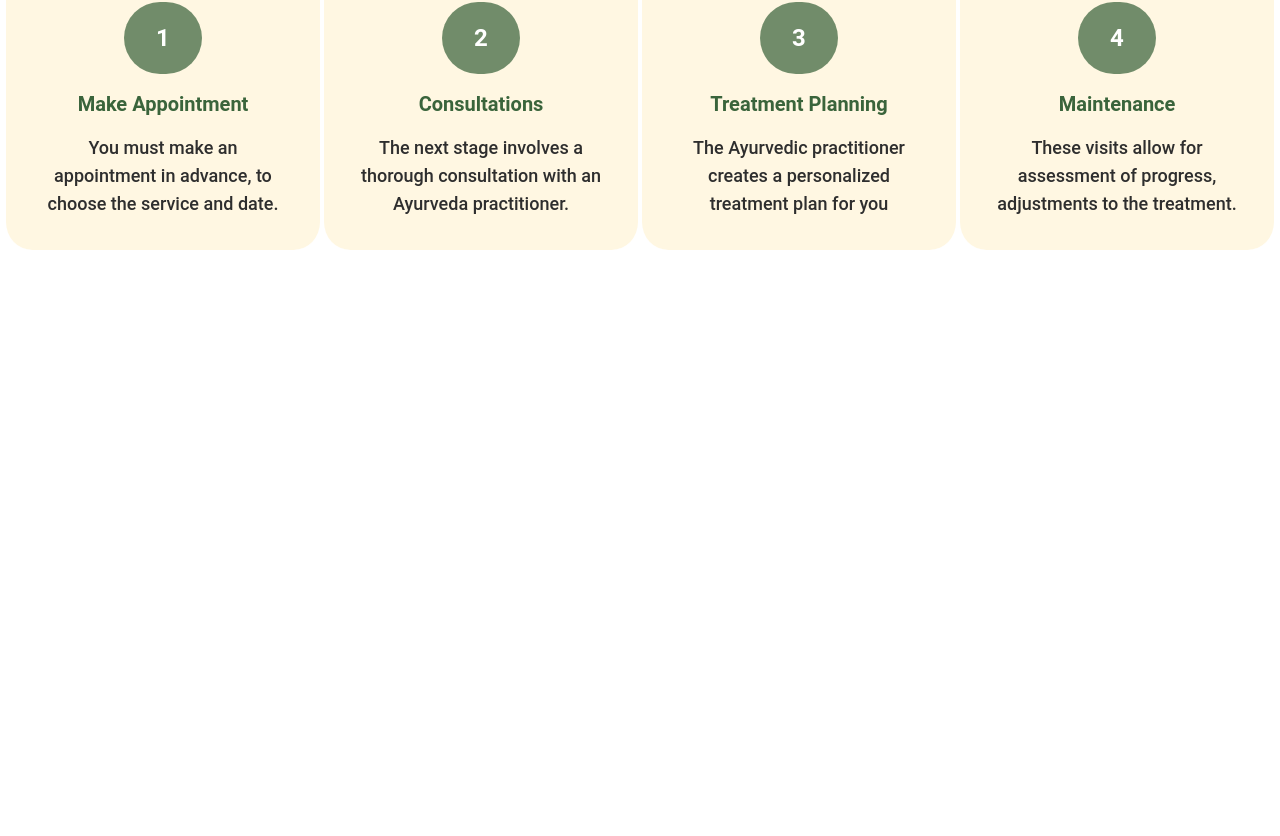
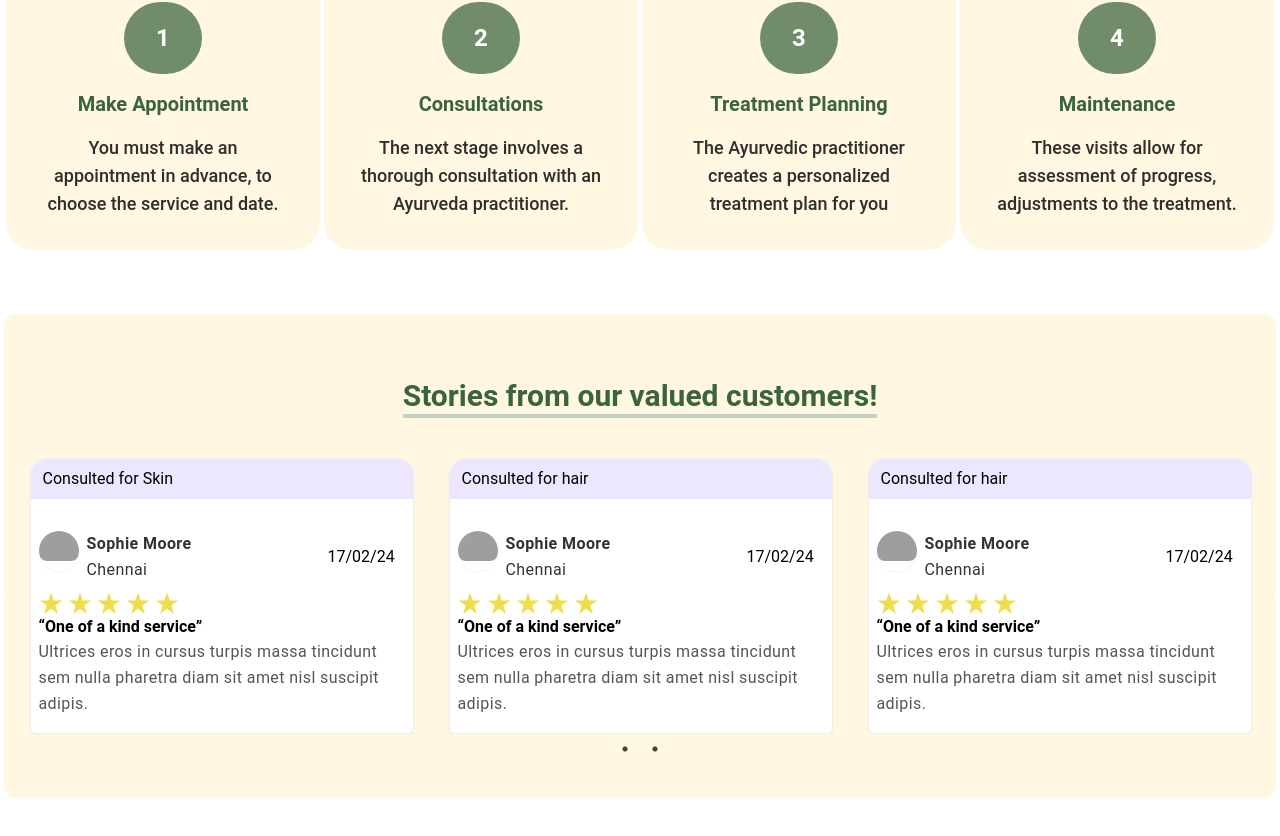
Before and after one commit to svivek19/Amrutam-Pharmaceutical, a React (Vite) app: page / in a window 1280 px wide. Shown: the part 2752-3588 px from the top of the page. Before the commit the page ends 3146 px from the top, so only its background shows below. Built offline with nearby package versions, Linux system fonts and the light colour scheme; grey boxes are pictures that could not be loaded.

Commit message:
reviews page finish

```diff
--- a/src/App.jsx
+++ b/src/App.jsx
@@ -1,5 +1,6 @@
 import Banner from "./components/Banner/Banner";
 import Consultations from "./components/Consultations/Consultations";
+import ValidCustomers from "./components/Customers/ValidCustomers";
 import Harmony from "./components/Harmony/Harmony";
 import Magic from "./components/Magic/Magic";
 import Approach from "./components/approach/Approach";
@@ -7,11 +8,12 @@ import Approach from "./components/approach/Approach";
 function App() {
   return (
     <div className="max-w-7xl mx-auto mb-20 ">
-     <Banner/>
-     <Magic/>
-     <Consultations/>
-     <Harmony/>
-     <Approach/>
+      <Banner />
+      <Magic />
+      <Consultations />
+      <Harmony />
+      <Approach />
+      <ValidCustomers />
     </div>
   );
 }
--- /dev/null
+++ b/src/components/Customers/ValidCustomers.jsx
@@ -0,0 +1,154 @@
+import React from "react";
+import Slider from "react-slick/lib/slider";
+
+const ValidCustomers = () => {
+  const settings = {
+    dots: true,
+    infinite: false,
+    speed: 500,
+    slidesToShow: 3,
+    slidesToScroll: 4,
+    initialSlide: 0,
+    responsive: [
+      {
+        breakpoint: 480,
+        settings: {
+          slidesToShow: 1,
+          slidesToScroll: 1,
+        },
+      },
+    ],
+  };
+  return (
+    <div className="py-16 bg-[#FFF7E2] px-2 mx-1 rounded-xl">
+      <div className="flex flex-col items-center space-y-5 px-1">
+        <h1 className="text-[#3A643B] text-center font-bold text-xl md:text-3xl border-b-4 max-w-[536px] border-[#C3D0C4]">
+          Stories from our valued customers!
+        </h1>
+      </div>
+
+      <div className="slider-container mt-10">
+        <Slider {...settings}>
+          {users.map((user, index) => (
+            <div key={index}>
+              <div className="flex flex-col justify-between rounded-md border border-neutral-800 bg-white rounded-t-2xl shadow-sm max-w-sm mx-auto">
+                <span className="bg-[#ECE7FF] py-2 px-3 rounded-t-2xl">
+                  {user.heading}
+                </span>
+                <div className="mt-6 flex items-center gap-6">
+                  <div className="flex p-2">
+                    <div className="h-10 w-10 overflow-hidden rounded-full shadow-sm outline-neutral-800">
+                      <div className="relative inline-block overflow-hidden rounded-lg border-neutral-800">
+                        <img
+                          alt={user.name}
+                          src={user.img}
+                          width="80"
+                          height="80"
+                          decoding="async"
+                          data-nimg="1"
+                          className="inline-block"
+                          loading="lazy"
+                          style={{ color: "transparent" }}
+                        />
+                      </div>
+                    </div>
+                    <div className="text-[#333333]">
+                      <p className="leading-relaxed tracking-wide font-semibold mx-2">
+                        {user.name}
+                      </p>
+                      <p className="leading-relaxed tracking-wide mx-2">
+                        {user.place}
+                      </p>
+                    </div>
+                  </div>
+                  <div className="ml-14 md:ml-24">
+                    <h1>{user.date}</h1>
+                  </div>
+                </div>
+
+                <div className="px-2">
+                  <svg
+                    width="140"
+                    height="24"
+                    viewBox="0 0 140 24"
+                    fill="none"
+                    xmlns="http://www.w3.org/2000/svg"
+                  >
+                    <path
+                      d="M23.25 9.45H14.6625L12 1.125L9.3375 9.45H0.75L7.6875 14.5875L5.0625 22.875L12 17.7375L18.9375 22.875L16.275 14.55L23.25 9.45Z"
+                      fill="#EEDE4D"
+                    />
+                    <path
+                      d="M52.25 9.45H43.6625L41 1.125L38.3375 9.45H29.75L36.6875 14.5875L34.0625 22.875L41 17.7375L47.9375 22.875L45.275 14.55L52.25 9.45Z"
+                      fill="#EEDE4D"
+                    />
+                    <path
+                      d="M81.25 9.45H72.6625L70 1.125L67.3375 9.45H58.75L65.6875 14.5875L63.0625 22.875L70 17.7375L76.9375 22.875L74.275 14.55L81.25 9.45Z"
+                      fill="#EEDE4D"
+                    />
+                    <path
+                      d="M110.25 9.45H101.662L99 1.125L96.3375 9.45H87.75L94.6875 14.5875L92.0625 22.875L99 17.7375L105.938 22.875L103.275 14.55L110.25 9.45Z"
+                      fill="#EEDE4D"
+                    />
+                    <path
+                      d="M139.25 9.45H130.662L128 1.125L125.337 9.45H116.75L123.688 14.5875L121.062 22.875L128 17.7375L134.938 22.875L132.275 14.55L139.25 9.45Z"
+                      fill="#EEDE4D"
+                    />
+                  </svg>
+                </div>
+
+                <div className="px-2">
+                  <q className="my-2 font-semibold">{user.quates}</q>
+                  <p className="text-base font-normal leading-relaxed tracking-wide text-[#555555] pb-4">
+                    {user.para}
+                  </p>
+                </div>
+              </div>
+            </div>
+          ))}
+        </Slider>
+      </div>
+    </div>
+  );
+};
+
+export default ValidCustomers;
+
+const users = [
+  {
+    heading: "Consulted for Skin",
+    name: "Sophie Moore ",
+    place: "Chennai",
+    date: "17/02/24",
+    quates: "One of a kind service",
+    img: "https://ps.w.org/user-avatar-reloaded/assets/icon-256x256.png?rev=2540745",
+    para: "Ultrices eros in cursus turpis massa tincidunt sem nulla pharetra diam sit amet nisl suscipit adipis.",
+  },
+  {
+    heading: "Consulted for hair",
+    name: "Sophie Moore  ",
+    place: "Chennai",
+    date: "17/02/24",
+    img: "https://ps.w.org/user-avatar-reloaded/assets/icon-256x256.png?rev=2540745",
+    quates: "One of a kind service",
+    para: "Ultrices eros in cursus turpis massa tincidunt sem nulla pharetra diam sit amet nisl suscipit adipis.",
+  },
+  {
+    heading: "Consulted for hair",
+    name: "Sophie Moore  ",
+    place: "Chennai",
+    date: "17/02/24",
+    img: "https://ps.w.org/user-avatar-reloaded/assets/icon-256x256.png?rev=2540745",
+    quates: "One of a kind service",
+    para: "Ultrices eros in cursus turpis massa tincidunt sem nulla pharetra diam sit amet nisl suscipit adipis.",
+  },
+  {
+    heading: "Consulted for hair",
+    name: "Sophie Moore",
+    place: "Chennai",
+    date: "17/02/24",
+    img: "https://ps.w.org/user-avatar-reloaded/assets/icon-256x256.png?rev=2540745",
+    quates: "One of a kind service",
+    para: "Ultrices eros in cursus turpis massa tincidunt sem nulla pharetra diam sit amet nisl suscipit adipis.",
+  },
+];
```
